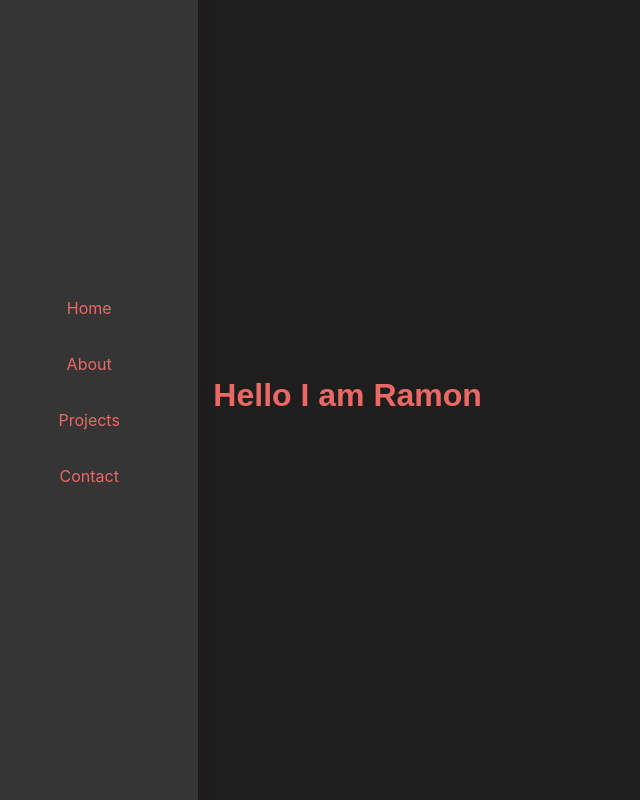
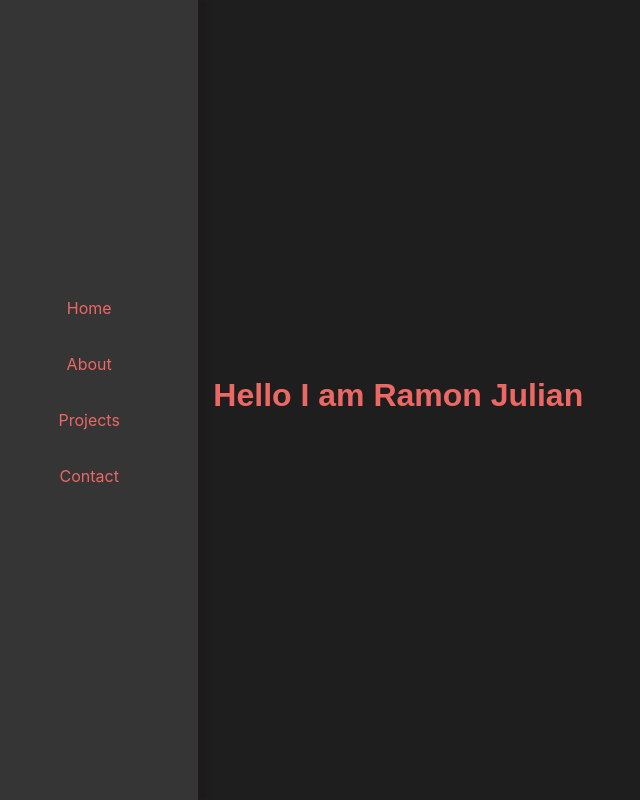
Before and after one commit to RamonJul/PersonalWebsite, a React (Create React App) app: page / in a window 1280 px wide. Shown: the whole page, without its empty margins (5-645 px from the left). Built offline with nearby package versions, Linux system fonts and the light colour scheme; a web font is replaced by a local one.

Commit message:
quick fix

```diff
--- a/src/pages/home.js
+++ b/src/pages/home.js
@@ -1,13 +1,13 @@
 import React ,{Component} from 'react';
 import Main from '../components/mainBar/index';
-import Container from './../components/container/index';
+
 class Home extends Component{
 
      render(){
 
         return(
             <Main>
-               <h2>Hello I am Ramon</h2>
+               <h2>Hello I am Ramon Julian</h2>
 
             </Main>
 
```
